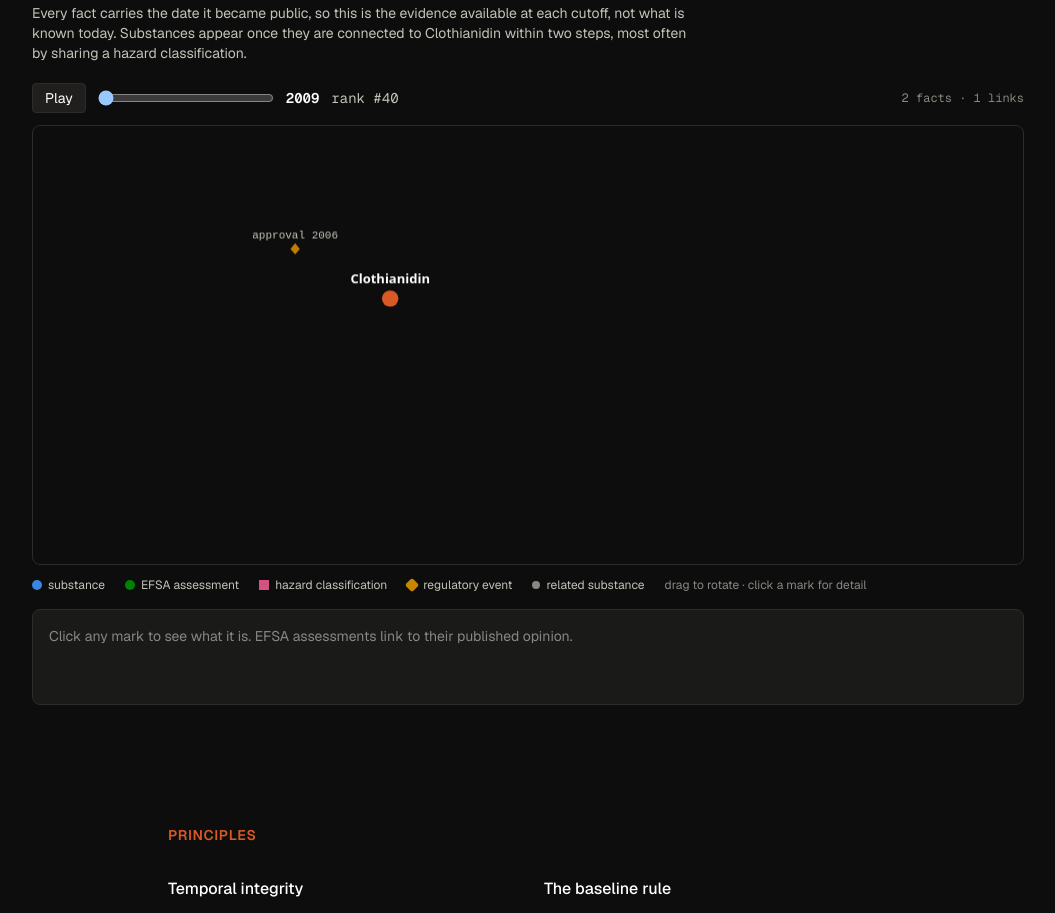
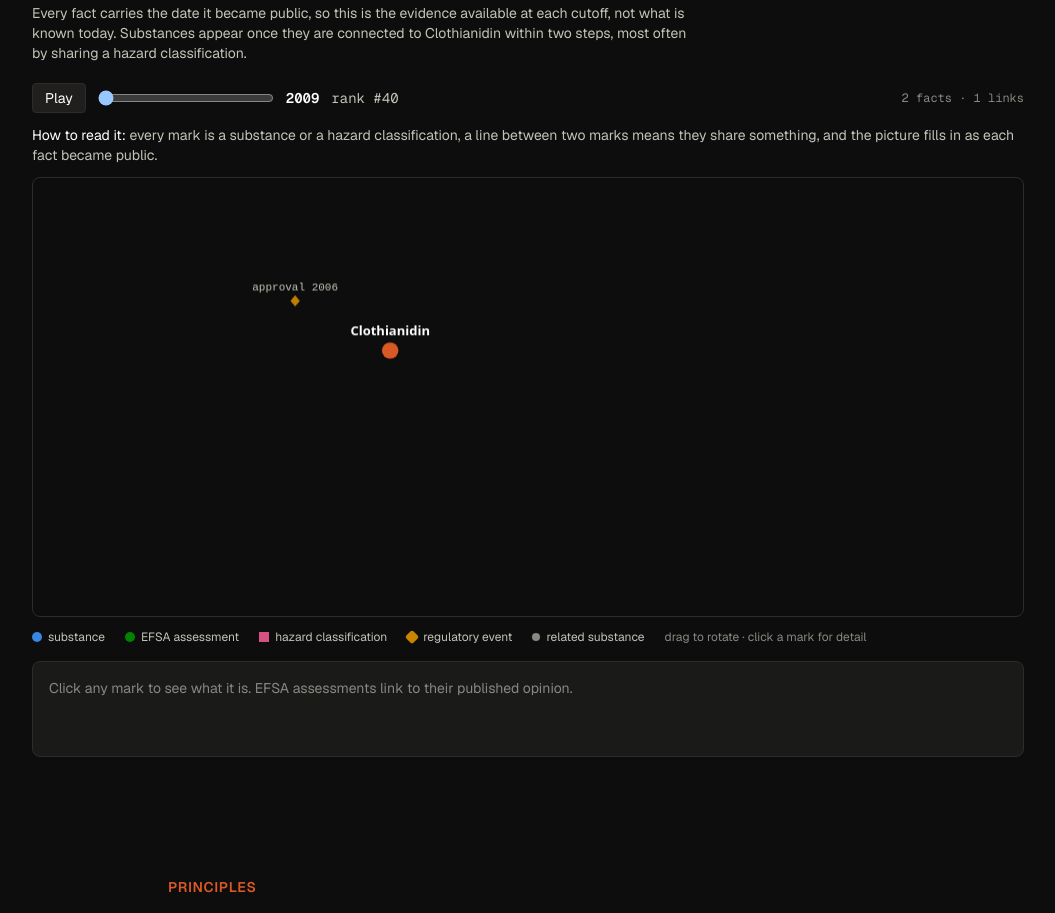
Before and after one commit to MartinBlomqvistDev/hazium, a Next.js app in the folder web/: page / in a window 1280 px wide. Shown: the part 4260-5173 px from the top of the page, without its empty margins (112-1167 px from the left). Built offline with nearby package versions, Linux system fonts and the light colour scheme.

Commit message:
fix: say plainly how to read the evidence mesh

```diff
--- a/web/components/EvidenceMesh.tsx
+++ b/web/components/EvidenceMesh.tsx
@@ -406,6 +406,16 @@ export default function EvidenceMesh({ data }: { data: EvidenceMeshData }) {
         </span>
       </div>
 
+      {/* A reading key, not decoration. Watching people meet this for the first
+          time, the shape reads as pretty long before it reads as meaningful:
+          even a technical viewer needed a while to work out what a dot and a
+          line stood for. Saying it plainly costs one line. */}
+      <p className="mt-3 text-sm text-text-secondary">
+        <span className="text-text-primary">How to read it:</span> every mark is a substance or a
+        hazard classification, a line between two marks means they share something, and the picture
+        fills in as each fact became public.
+      </p>
+
       <canvas
         ref={canvasRef}
         style={{ height: HEIGHT }}
```
